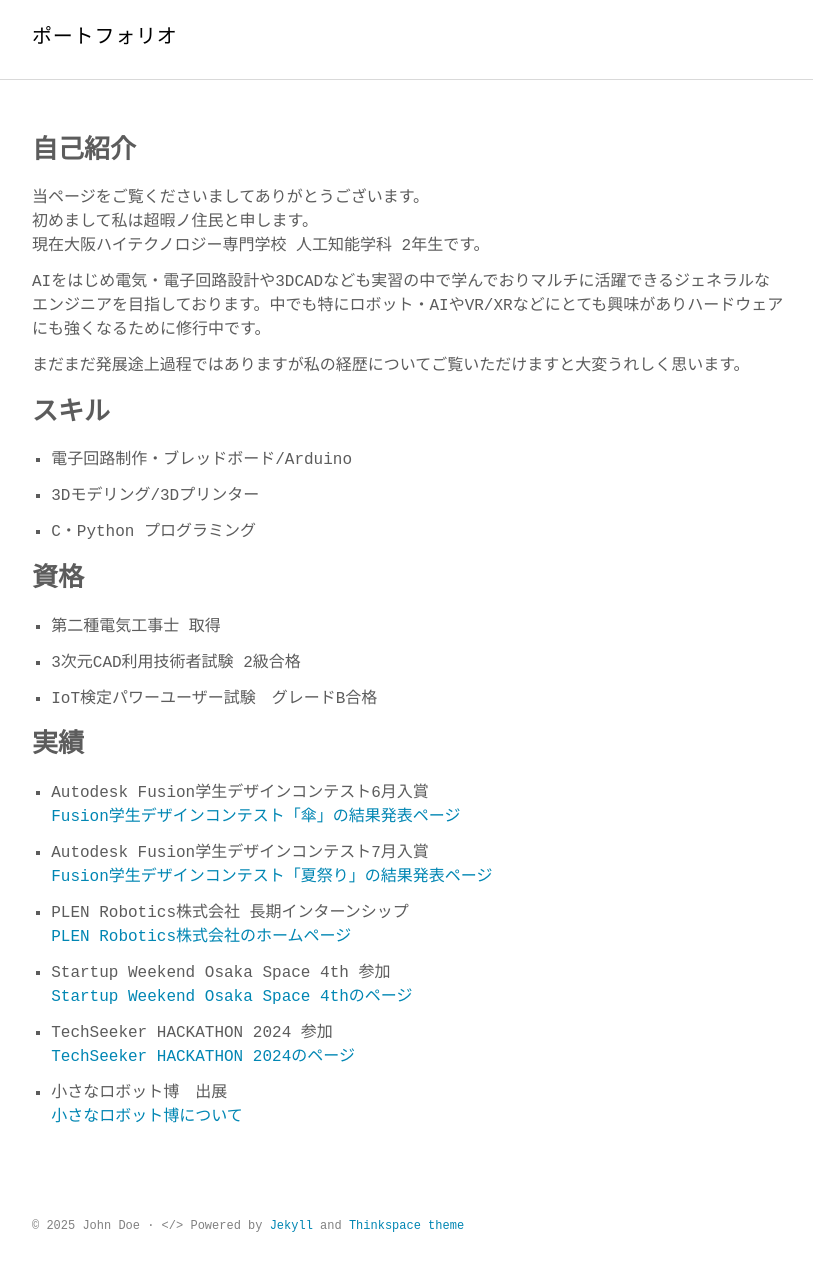
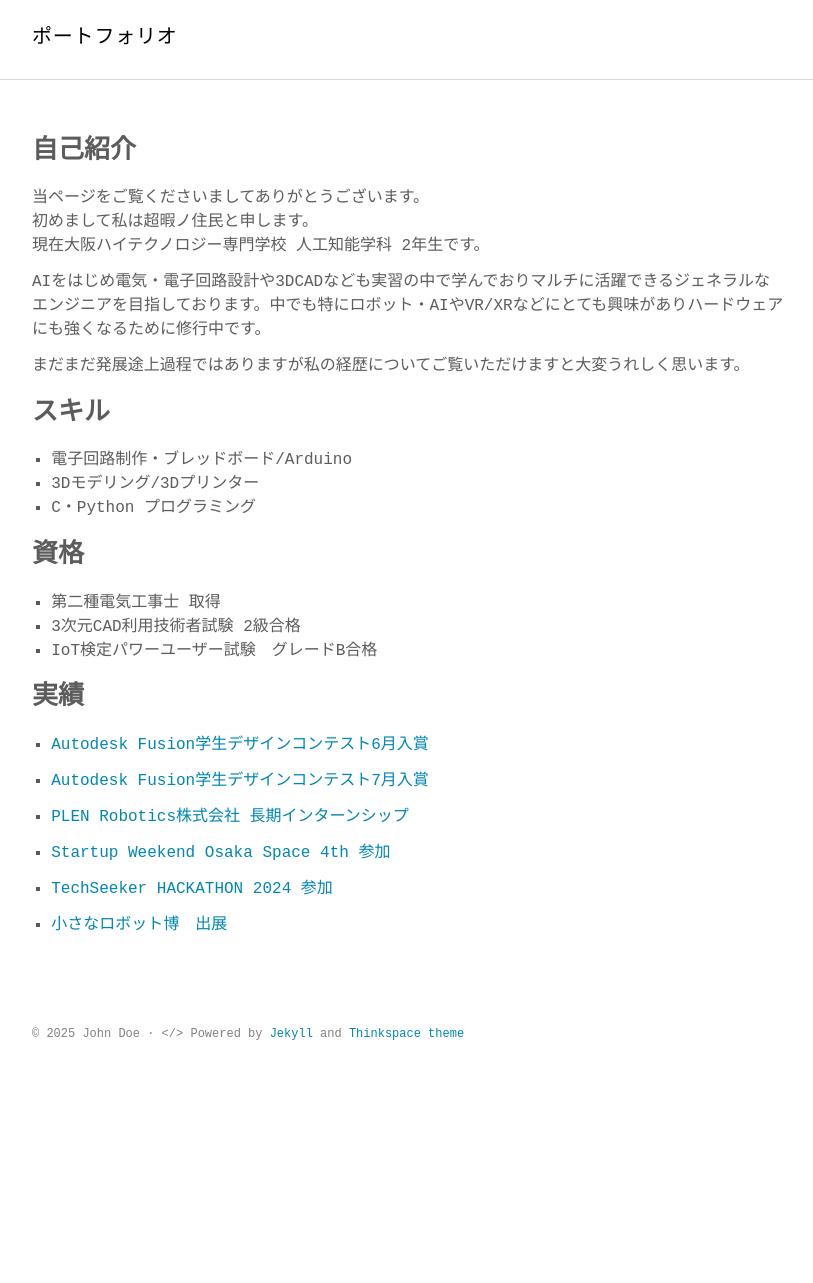
Before and after one commit to S-All11/resume, a Jekyll site: the page built from index.md, in a window 1280 px wide. Shown: the whole page, without its empty margins (232-1045 px from the left). Built offline with Jekyll 4.4.1, drawn with Linux system fonts in a browser that asks for light colours; some web fonts are replaced; after the commit the page ends 1091 px from its top, so only the background shows below that.

Commit message:
update post

```diff
--- a/index.md
+++ b/index.md
@@ -14,34 +14,24 @@ AIをはじめ電気・電子回路設計や3DCADなども実習の中で学ん
 ## スキル
 
 - 電子回路制作・ブレッドボード/Arduino
-
 - 3Dモデリング/3Dプリンター
-
 - C・Python プログラミング
 
 ## 資格
 
 - 第二種電気工事士 取得
-
 - 3次元CAD利用技術者試験 2級合格
-
 - IoT検定パワーユーザー試験　グレードB合格
 
 ## 実績
-- Autodesk Fusion学生デザインコンテスト6月入賞
-[Fusion学生デザインコンテスト「傘」の結果発表ページ](https://www.myautodesk.jp/fusion-contest-2024/contest-result-03.html)
+- [Autodesk Fusion学生デザインコンテスト6月入賞](https://www.myautodesk.jp/fusion-contest-2024/contest-result-03.html)
 
-- Autodesk Fusion学生デザインコンテスト7月入賞
-[Fusion学生デザインコンテスト「夏祭り」の結果発表ページ](https://www.myautodesk.jp/fusion-contest-2024/contest-result-04.html)
+- [Autodesk Fusion学生デザインコンテスト7月入賞](https://www.myautodesk.jp/fusion-contest-2024/contest-result-04.html)
 
-- PLEN Robotics株式会社 長期インターンシップ
-[PLEN Robotics株式会社のホームページ](https://plenrobotics.com/)
+- [PLEN Robotics株式会社 長期インターンシップ](https://plenrobotics.com/)
 
-- Startup Weekend Osaka Space 4th 参加
-[Startup Weekend Osaka Space 4thのページ](https://nposw.org/startup-weekend-osaka-space-4th-20240524-26/)
+- [Startup Weekend Osaka Space 4th 参加](https://nposw.org/startup-weekend-osaka-space-4th-20240524-26/)
 
-- TechSeeker HACKATHON 2024 参加
-[TechSeeker HACKATHON 2024のページ](https://techseeker.jp/hackathon2024)
+- [TechSeeker HACKATHON 2024 参加](https://techseeker.jp/hackathon2024)
 
-- 小さなロボット博　出展
-[小さなロボット博について](https://yao-city.note.jp/n/ndb1ff2514b36)
+- [小さなロボット博　出展](https://yao-city.note.jp/n/ndb1ff2514b36)
```
